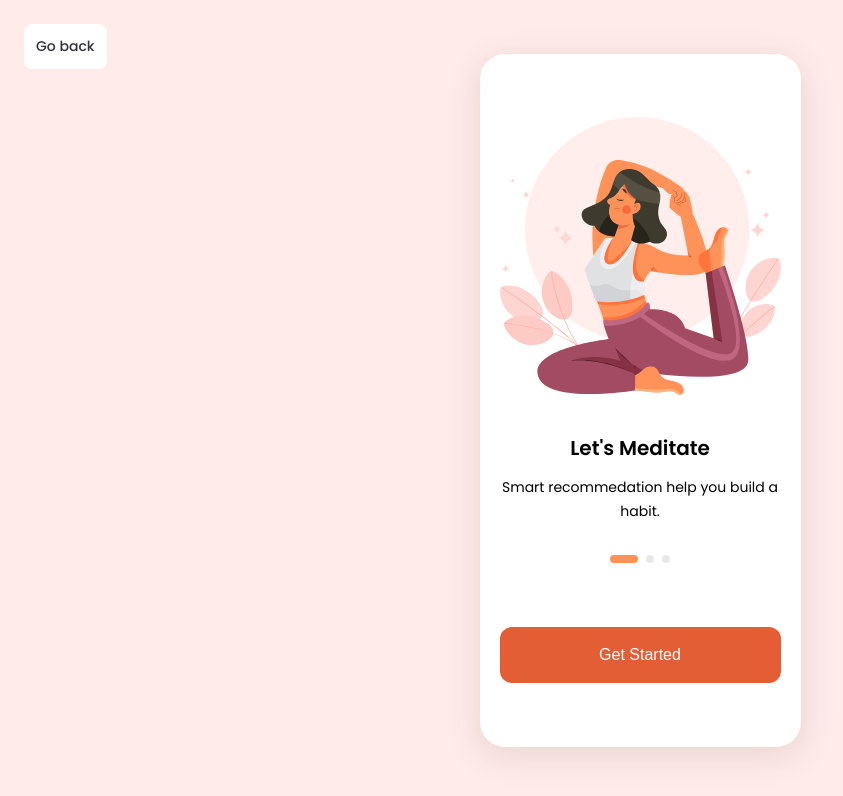
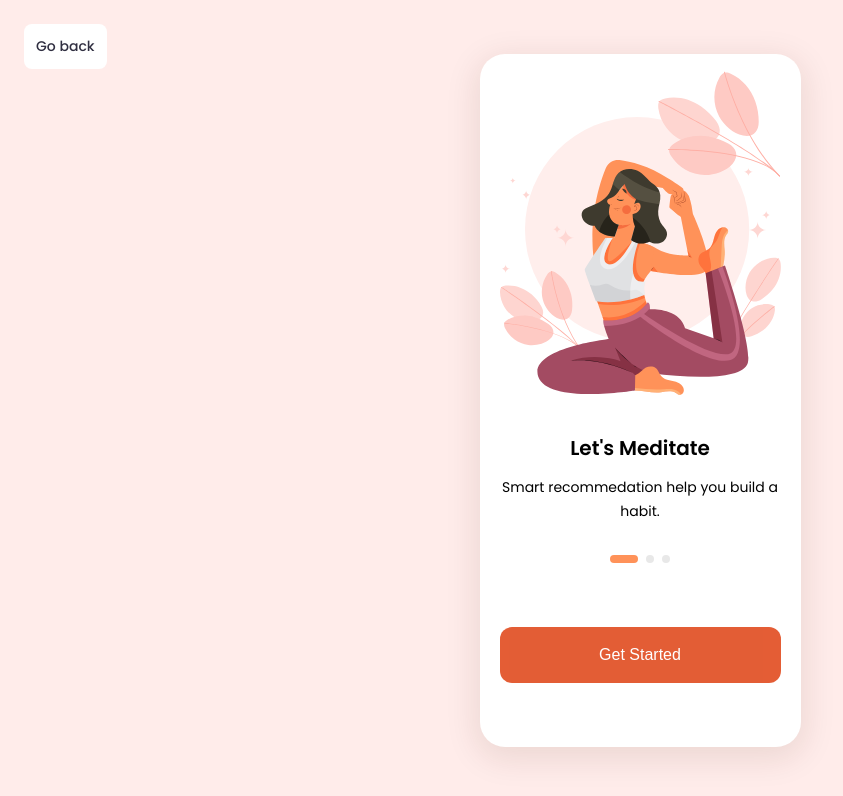
Before and after one commit to berakoc/daily-ui, a React (Create React App) app: page /UI1 in a window 1280 px wide. Shown: the top 796 px of the page, without its empty margins (0-843 px from the left). Built offline with nearby package versions, Linux system fonts and the light colour scheme.

Commit message:
Added leave vector

```diff
--- a/src/pages/U1/components/MobileDevice/index.js
+++ b/src/pages/U1/components/MobileDevice/index.js
@@ -1,6 +1,8 @@
 import withStyleWrapper from '../../../../utils/withStyleWrapper';
 import S from './style.module.css';
 
-const MobileDevice = withStyleWrapper(S, 'MobileDevice');
+const MobileDevice = withStyleWrapper(S, 'MobileDevice', {
+  firstChild: <img src='/assets/images/leaves.svg' className={S.LeavesImage} alt={'Leaves'} />
+});
 
 export default MobileDevice;
--- a/src/pages/U1/components/MobileDevice/style.module.css
+++ b/src/pages/U1/components/MobileDevice/style.module.css
@@ -9,4 +9,15 @@
     align-items: center;
     background-color: white;
     padding: 0 20px;
+    overflow: hidden;
+    position: relative;
 }
+
+
+.LeavesImage {
+    width: 124px;
+    height: 124px;
+    position: absolute;
+    top: 12px;
+    right: 20px;
+}
--- a/src/utils/withStyleWrapper.js
+++ b/src/utils/withStyleWrapper.js
@@ -1,7 +1,9 @@
 import injectStyle from './injectStyle';
 
-export default function withStyleWrapper(S, stylePropName) {
+export default function withStyleWrapper(S, stylePropName, options={
+  firstChild: null,
+}) {
   return function Wrapper({ children }) {
-    return <div className={injectStyle(S, stylePropName)}>{children}</div>;
+    return <div className={injectStyle(S, stylePropName)}><>{options.firstChild}{children}</></div>;
   };
 }
```
Also changed, not shown: public/assets/images/leaves.svg (added).
